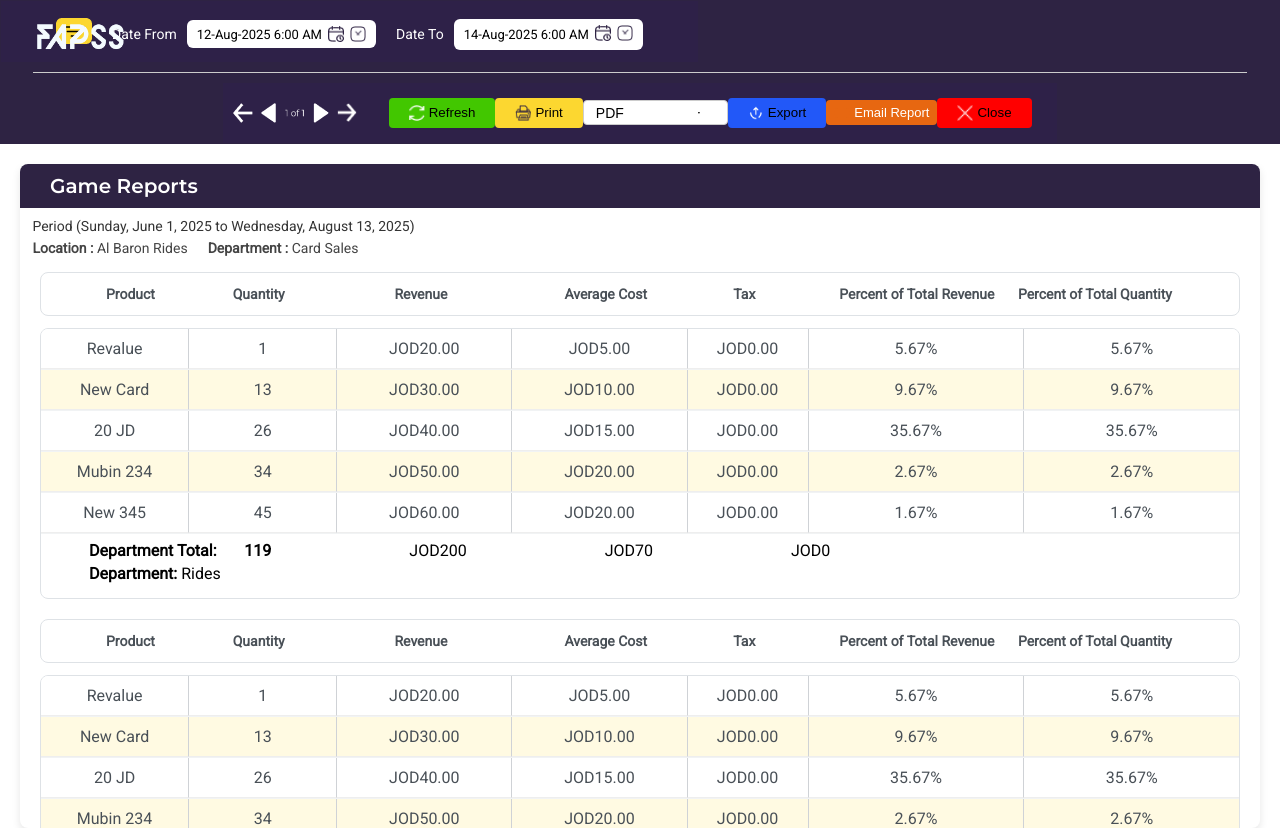
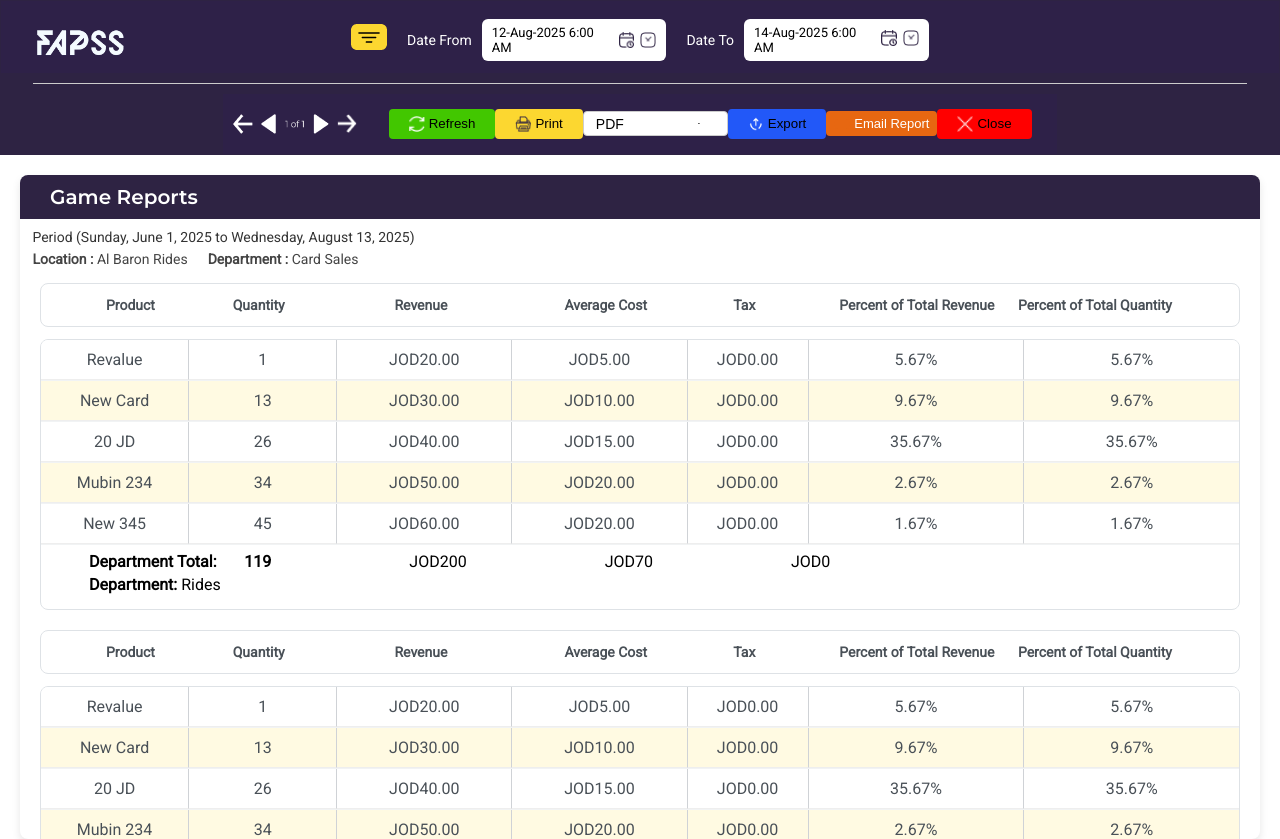
Before and after one commit to shabna2018/nexus_project, a React (Create React App) app: page /game-reports in a window 1280 px wide. Built offline with nearby package versions, Linux system fonts and the light colour scheme.

Commit message:
update gamereport page.

```diff
--- a/src/components/Reports/Gamereports.css
+++ b/src/components/Reports/Gamereports.css
@@ -21,9 +21,6 @@ body {
   height: 30px;
   width: auto;
 }
-
-
-
 .header-left {
   position: absolute;
   left: 20px;
@@ -33,16 +30,12 @@ body {
   margin-left: 1%;
 }
 
-
-
-
-
 .header-filters {
   display: flex;
   align-items: center;
   gap: 20px;
   background: #2e2148;
-  padding: 12px 55px;
+  padding: 12px 350px;
   color: white;
 
 }
@@ -526,7 +519,7 @@ body {
   /* Buttons smaller */
   .header-actions {
     flex-wrap: wrap;
-    gap: 4px;
+    gap: 10px;
     justify-content: flex-start;
   }
 
```
